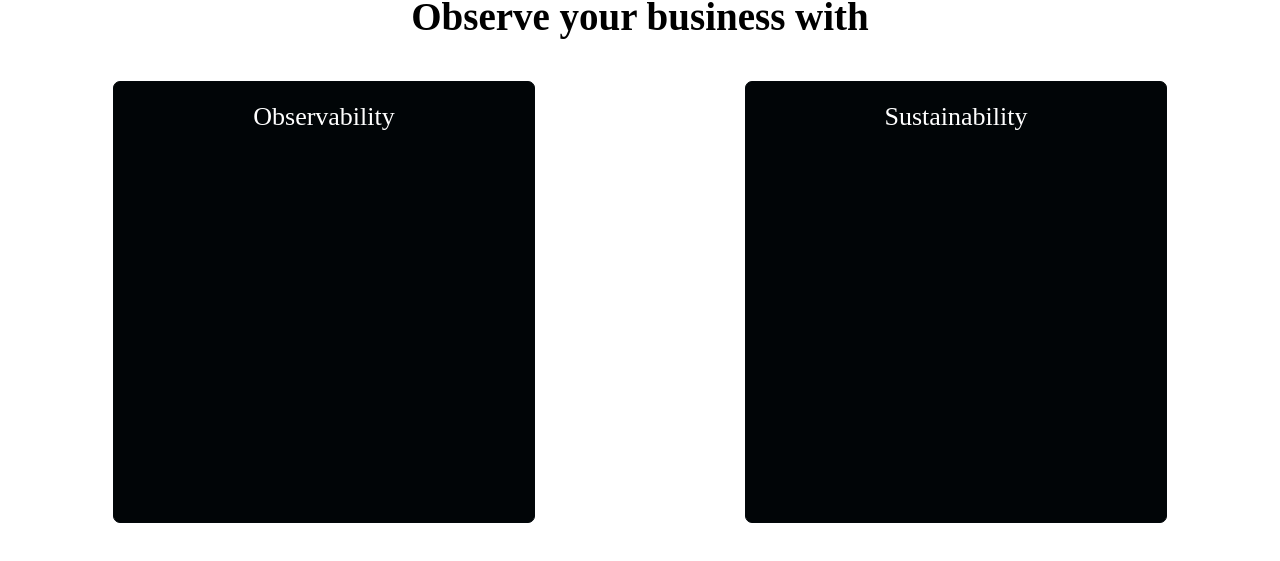
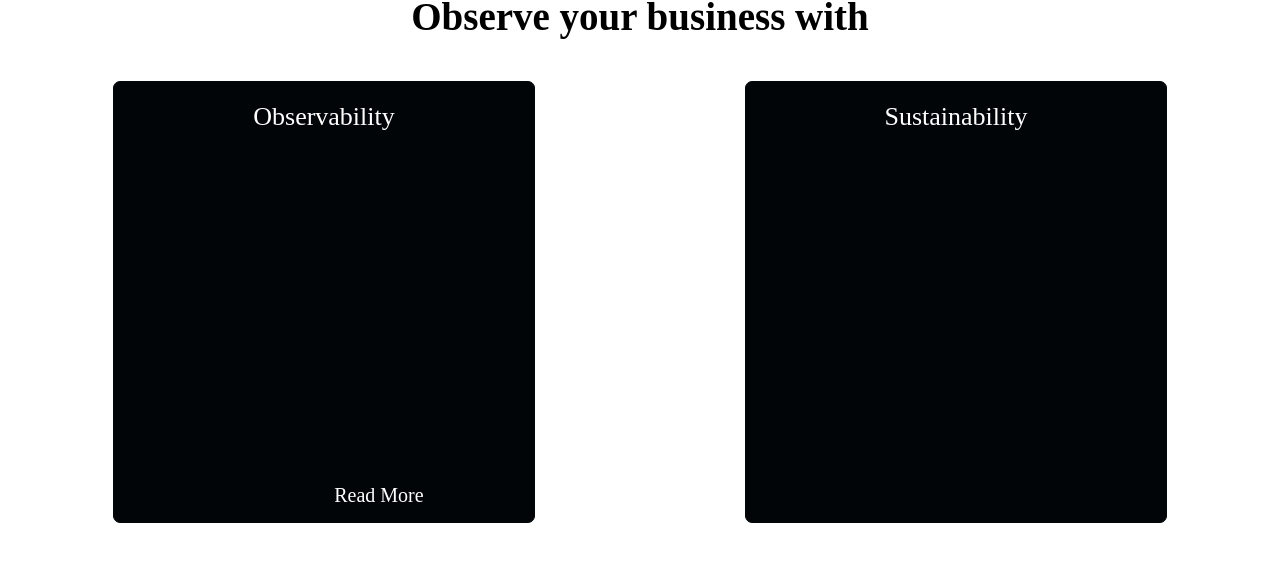
Before and after one commit to umamuthu94/observabilitywebsite, an Angular app: page / in a window 1280 px wide. Shown: the part 211-772 px from the top of the page. Built offline with nearby package versions, Linux system fonts and the light colour scheme.

Commit message:
landing page box

```diff
--- a/src/app/main-content/main-content.component.css
+++ b/src/app/main-content/main-content.component.css
@@ -14,6 +14,7 @@
   }
 
   .box {
+    position: relative;
     background-color: #010507;
     color: #fff;
     padding: 20px;
@@ -23,3 +24,19 @@
     margin: 10px 0;
     height: 400px;
   }
+
+  .read-more {
+    position: absolute;
+    bottom: 10px;
+    right: 10px;
+    padding: 5px;
+    color: #fff;
+    text-decoration: none;
+    border-radius: 5px;
+    padding-right: 100px;
+    font-size: 20px;
+}
+
+.read-more:hover {
+    background-color: #989da1;
+}
--- a/src/app/main-content/main-content.component.html
+++ b/src/app/main-content/main-content.component.html
@@ -3,7 +3,9 @@
 
     <!-- Container for the heading and the two boxes -->
     <div class="box-container">
-        <div class="box">Observability</div>
+        <div class="box">Observability
+          <a href="#" class="read-more">Read More</a>
+        </div>
 
 
       <div class="box">Sustainability</div>
```
